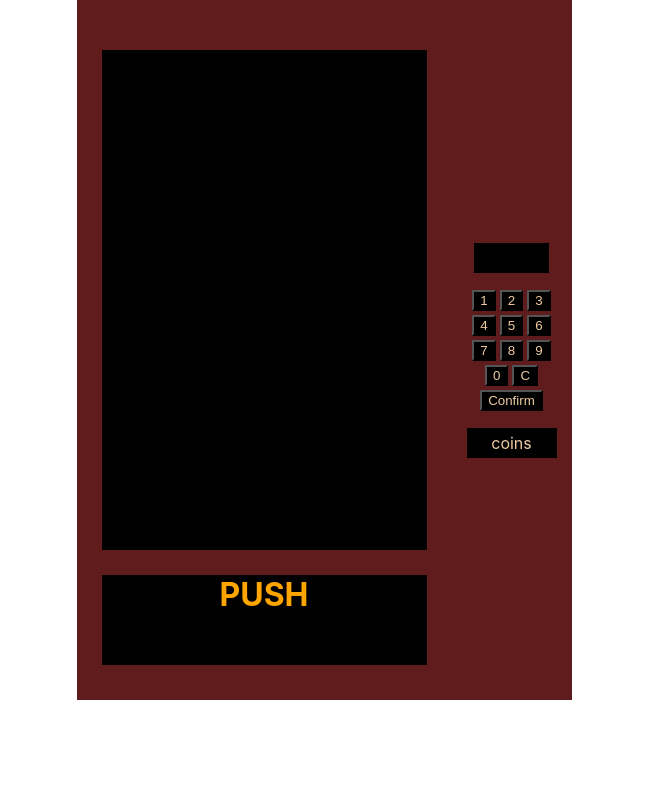
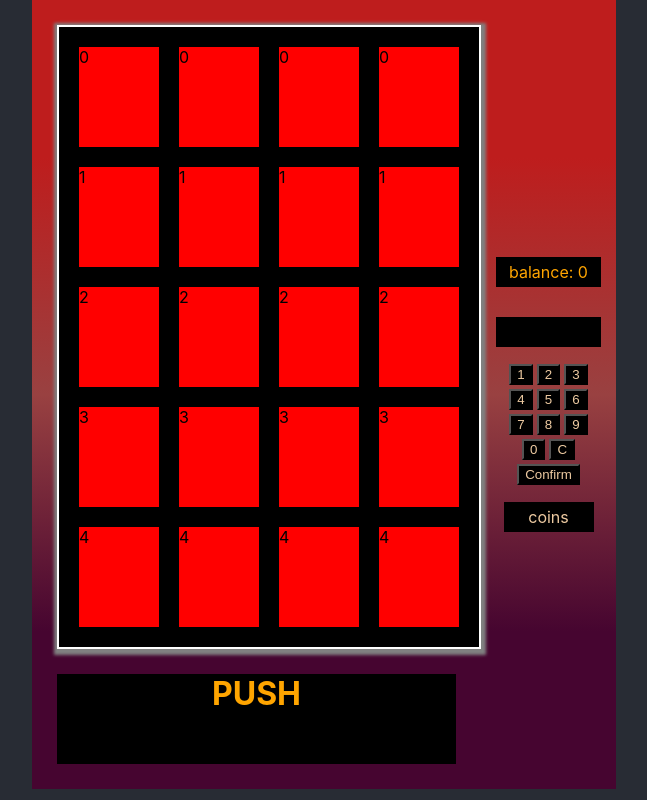
Before and after one commit to PTFOPlayer/vending_machine, a React (Create React App) app: page / in a window 1280 px wide. Shown: the whole page, without its empty margins (316-963 px from the left). Built offline with nearby package versions, Linux system fonts and the light colour scheme; the HTML template or start-up script is replaced by a standard one.

Commit message:
new look and slots prototype

```diff
--- a/src/MachineAppearance/MachineApp.tsx
+++ b/src/MachineAppearance/MachineApp.tsx
@@ -4,28 +4,58 @@ import Numpad from './Numpad/Numpad'
 
 export default function View() {
 
-  const [buffer, setBuffer] = useState("");
+  const [buffer, setBuffer] = useState<string>("");
+  const [balance, setBalance] = useState<number>(0);
+
+  const dimensions: [number, number] = [4, 5];
+  let arr: Array<Array<Number>> = [];
+
+  for (let i = 0; i < dimensions[0]; i++) {
+    let t_arr: Array<number> = [];
+    for (let j = 0; j < dimensions[1]; j++) {
+      t_arr.push(j);
+    }
+    arr.push(t_arr);
+  }
+
+  console.log(arr);
 
   return (<>
     <div className="box">
       <div className="column1">
-
-        <div className="interior"></div>
+        <div className="interior">
+          <div className="nodes">
+            {
+              arr.map((e) => {
+                return (<div className="node">
+                  {
+                    e.map((f) => {
+                      return (
+                        <p>{f.toString()}</p>
+                      )
+                    })
+                  }
+                </div>)
+              })
+            }
+          </div>
+        </div>
         <div className="push">
           <h1>PUSH</h1>
         </div>
       </div>
       <div className="column2">
         <div className="window">
-          <p style={{"color":"white"}}>{buffer}</p>
+          <p>balance: {balance}</p>
         </div>
-        <Numpad buffer={buffer} setBuffer={setBuffer}/>
+        <div className="window">
+          <p style={{ "color": "white" }}>{buffer}</p>
+        </div>
+        <Numpad buffer={buffer} setBuffer={setBuffer} />
         <div className="coins">
           <p>coins</p>
         </div>
-
       </div>
-
     </div>
   </>
   )
--- a/src/MachineAppearance/Numpad/Numpad.tsx
+++ b/src/MachineAppearance/Numpad/Numpad.tsx
@@ -3,7 +3,9 @@ import "./numpad.scss"
 export default function Numpad(state: {buffer: string, setBuffer: React.Dispatch<React.SetStateAction<string>>}) {
 
   const handle_click = (e: number) => {
-    state.setBuffer(state.buffer + e);
+    if (state.buffer.length < 4) {
+      state.setBuffer(state.buffer + e);
+    }
   }
 
   const clearBuffer = () => {
--- a/src/MachineAppearance/machineApp.scss
+++ b/src/MachineAppearance/machineApp.scss
@@ -1,26 +1,45 @@
 .box {
     display: flex;
     flex-direction: row;
-    flex-wrap: wrap;
-    background-color: rgb(96, 28, 28);
+    flex-wrap: nowrap;
+    background: linear-gradient( rgb(190, 29, 29) 20%, rgb(153, 65, 65) 50%, rgb(70, 5, 48) 80%);
     width: fit-content;
-    height: 700px;
+    height: fit-content;
 }
 
 .column1 {
-
     .interior {
         display: flex;
         background-color: black;
-        width: 325px;
-        height: 500px;
-        margin: 25px;
-        margin-top: 50px;
+        width: fit-content;
+        height: fit-content;
+        margin-left: 25px;
+        margin-top: 25px;
+        display: flex;
+        justify-content: space-between;
+        box-shadow: 1px 2px 3px 4px gray;
+        .nodes {
+            display: flex;
+            margin: 10px;
+            .node {
+                display: flex;
+                flex-direction: column;
+                justify-content: space-between;
+
+                p {
+                    margin: 10px;
+                    background-color: red;
+                    display: flex;
+                    height: 100px;
+                    width: 80px;
+                }
+            }
+        }
+        border: 2px solid white;
     }
 
     .push {
         background-color: black;
-        width: 325px;
         height: 90px;
         margin: 25px;
         justify-content: center;
@@ -34,12 +53,13 @@
     flex-direction: column;
     justify-content: center;
     align-items: center;
+    color: #ffa500;
 
     .window {
         margin: 15px;
         display: flex;
         background-color: black;
-        width: 75px;
+        width: 105px;
         height: 30px;
         justify-content: center;
         align-items: center;
--- a/src/index.css
+++ b/src/index.css
@@ -5,6 +5,7 @@ body {
     sans-serif;
   -webkit-font-smoothing: antialiased;
   -moz-osx-font-smoothing: grayscale;
+  background-color: #282c34;
 }
 
 code {
```
